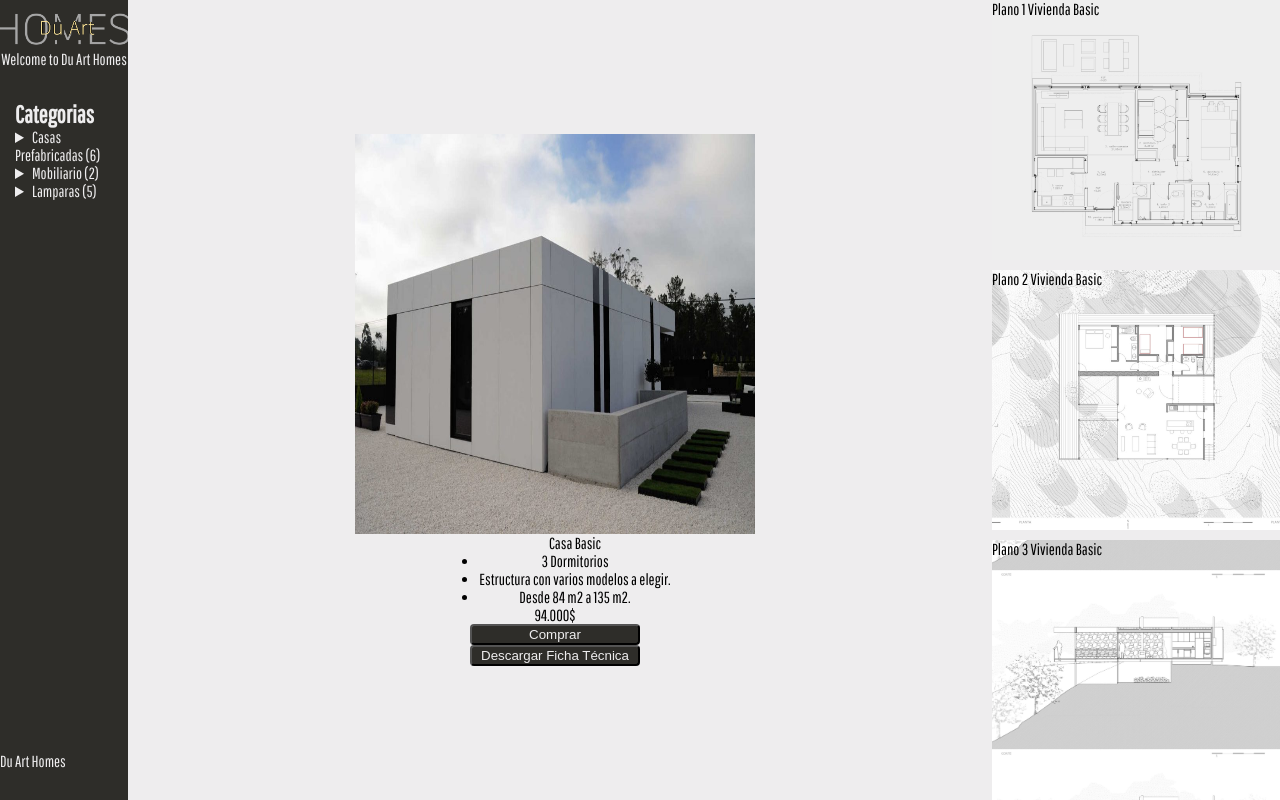
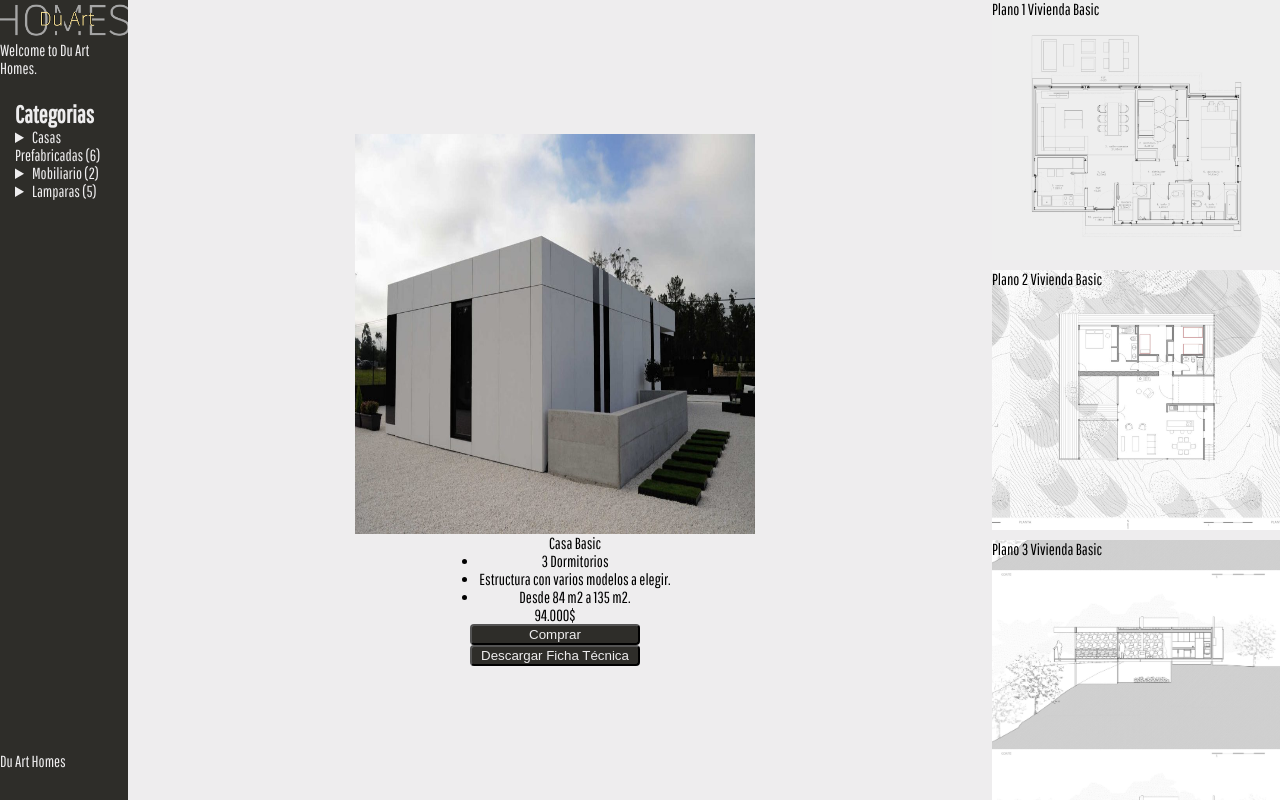
Before and after one commit to josealexanderdrt/m2-desafio2-grid-DuArtHomes, a plain HTML site: page casabasic.html in a window 1280 px wide. Drawn offline with Linux system fonts and the light colour scheme; a web font is replaced by a local one.

Commit message:
prueba cambio de nombre

```diff
--- a/casabasic.html
+++ b/casabasic.html
@@ -13,7 +13,7 @@
     <div class="grid-container">
        <header>
         <a href="/index.html" class=""><img src="assets/img/LOGO-new-dark.png" alt="logo" class="logo" title="Back Home"></a>
-        <p>Welcome to Du Art Homes</p>
+        <p>Welcome to Du Art Homes.</p>
        </header>
        <aside>
         <h2>Categorias </h2>
```
